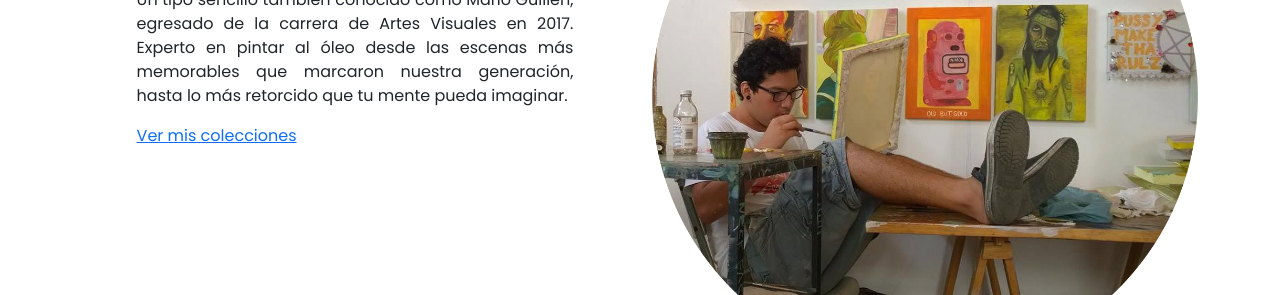
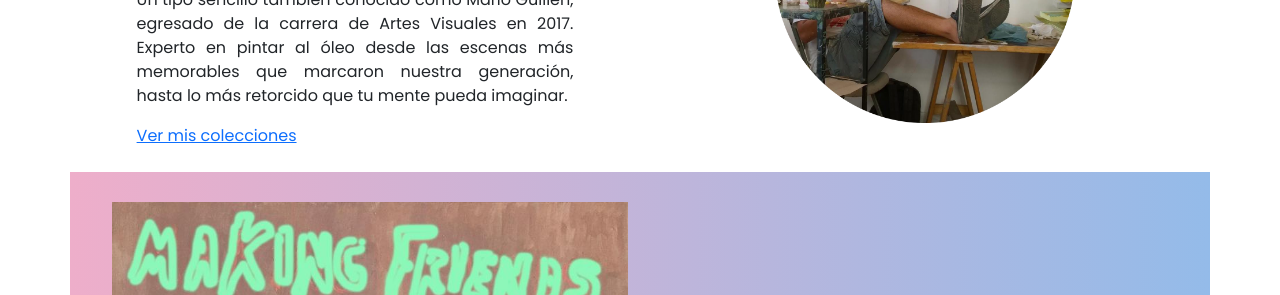
Before and after one commit to FittestLeek7751/grilla-bootstrap, a plain HTML site: page index.html in a window 1280 px wide. Shown: the part 261-556 px from the top of the page. Drawn offline with nearby package versions, Linux system fonts and the light colour scheme.

Commit message:
ajuste en la imagen

```diff
--- a/index.html
+++ b/index.html
@@ -53,7 +53,7 @@
 			</div>
 			<div class="col-md-6">
 				<div class=seccion-1-img>
-					<img src="assets/foto-mario.png" alt="Mario Guillén" title="Mario Guillén" width="100%" />
+					<img src="assets/foto-mario.png" alt="Mario Guillén" title="Mario Guillén" width="300px" />
 				</div>
 			</div>
 		</div>
```
